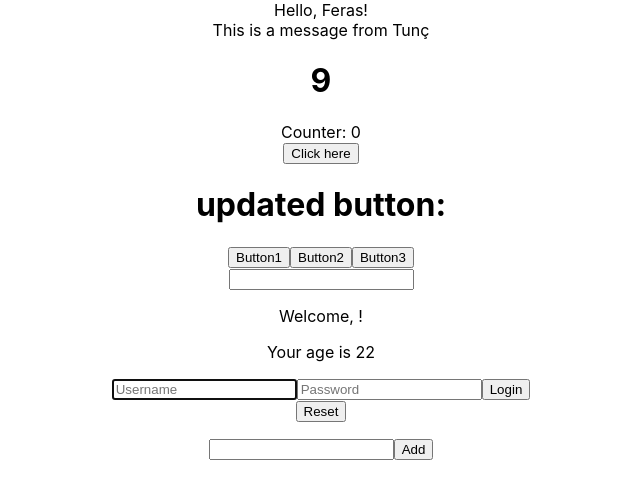
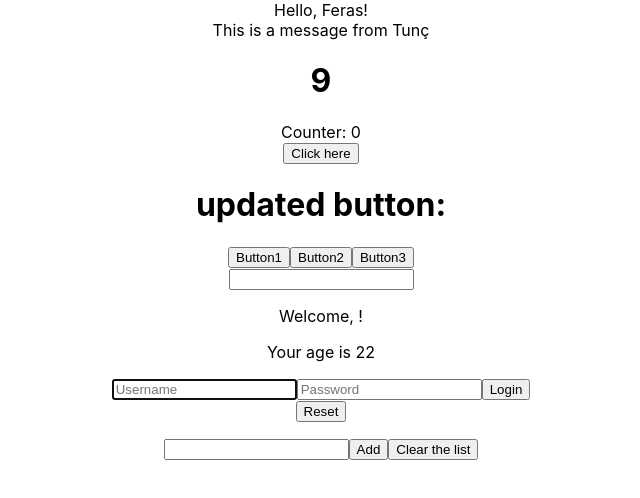
Before and after one commit to tuncduluc/ReactExs, a React (Create React App) app in the folder my-app/: page / in a window 1280 px wide. Shown: the top 498 px of the page, without its empty margins (319-959 px from the left). Built offline with nearby package versions, Linux system fonts and the light colour scheme.

Commit message:
Lists - Add a "reset" `button`

```diff
--- a/my-app/src/components/Login.js
+++ b/my-app/src/components/Login.js
@@ -1,6 +1,6 @@
 import React, { useState } from "react";
 
-function Login({ onLogin, onReset}) {
+function Login({ onLogin, onReset }) {
     const [username, setUsername] = useState('');
     const [password, setPassword] = useState('');
 
--- a/my-app/src/components/TodoList.js
+++ b/my-app/src/components/TodoList.js
@@ -9,6 +9,10 @@ const TodoList = () => {
             setItems([...items, inputValue]);
             setInputValue('');
         }
+    }
+
+    const handleReset = () => {
+        setItems([]);
     }
 
     return (
@@ -24,6 +28,7 @@ const TodoList = () => {
             onChange={(e) => setInputValue(e.target.value)}
           />
           <button onClick={handleAddItem}>Add</button>
+          <button onClick={handleReset}>Clear the list</button>
         </div>
     );
 };
```
